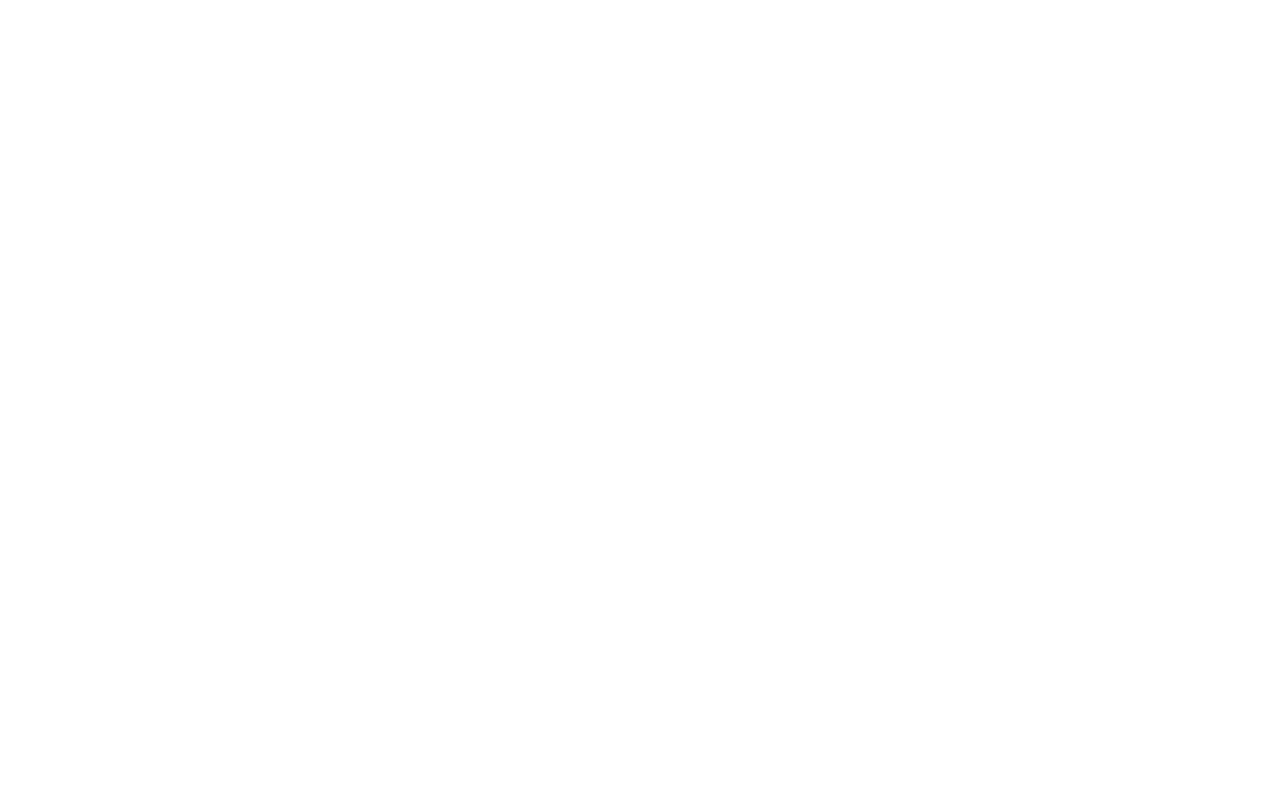
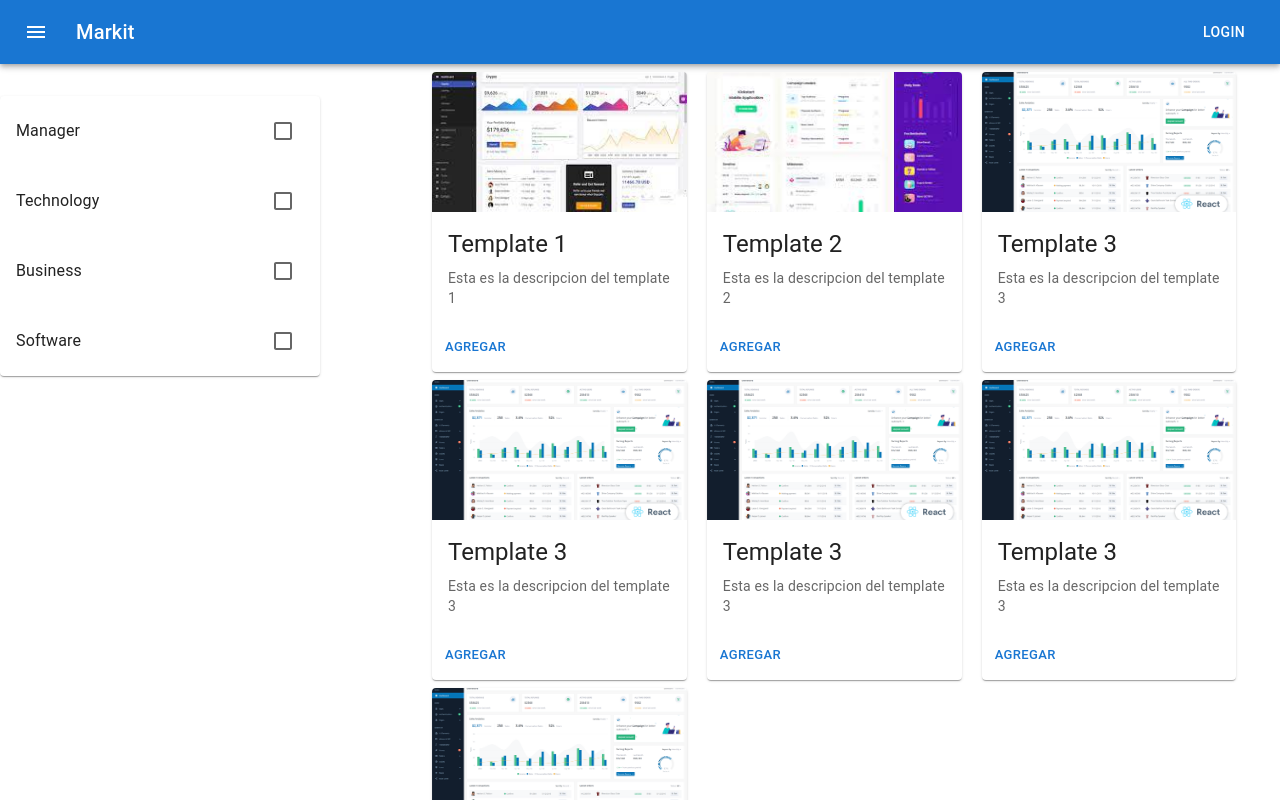
Before and after one commit to kelthaz/marketplace-para-clientes, a React (Create React App) app: page / in a window 1280 px wide. Before the commit this address had no page. Shown: the top 800 px of the page. Built offline with nearby package versions, Linux system fonts and the light colour scheme.

Commit message:
Filtros por categoria

```diff
--- a/src/App.js
+++ b/src/App.js
@@ -1,6 +1,7 @@
 import './App.css';
 import Home from './components/home/home.js';
 import UserRegistry from './components/user-registry/userRegistry.js'
+import ProductDetail from './components/product-detail/productDetail';
 import { BrowserRouter, Routes, Route } from 'react-router-dom';
 import { ProtectedRoute } from './components/protected-routes/protected-routes';
 import { useState } from 'react';
@@ -24,8 +25,8 @@ const  App = ()  => {
           <Route element={<ProtectedRoute isAllowed={isAllowed}/>}>
               <Route path='/administracion' element={<Home />}></Route>
           </Route>
-
           <Route path='/login' element={<UserRegistry  sendDataUser={getUserAllowed}/>}></Route>
+          <Route path='/' element={<ProductDetail />}></Route>
         </Routes>
      </BrowserRouter>
     </>
--- a/src/components/admin-providers/adminForm.js
+++ b/src/components/admin-providers/adminForm.js
@@ -22,7 +22,7 @@ import axios from 'axios';
         nombre: name,
         usuario: userName,
         rol: rol
-        }).then((response) => {
+     }).then((response) => {
         console.log('response',response)
         })
     }
--- /dev/null
+++ b/src/components/product-detail/productDetail.js
@@ -0,0 +1,43 @@
+import Grid from '@mui/material/Grid';
+import AppBar from '@mui/material/AppBar';
+import Box from '@mui/material/Box';
+import Toolbar from '@mui/material/Toolbar';
+import Typography from '@mui/material/Typography';
+import Button from '@mui/material/Button';
+import IconButton from '@mui/material/IconButton';
+import MenuIcon from '@mui/icons-material/Menu';
+import { useNavigate } from 'react-router-dom';
+import ProductsAndServices from '../products-and-services/productsAndServices';
+
+
+ const ProductDetail = () => {
+
+const navigate = useNavigate()
+
+  return (
+    <Grid container justifyContent={'center'} >
+         <Box sx={{ flexGrow: 1 }}>
+      <AppBar position="static">
+        <Toolbar>
+          <IconButton
+            size="large"
+            edge="start"
+            color="inherit"
+            aria-label="menu"
+            sx={{ mr: 2 }}
+          >
+            <MenuIcon />
+          </IconButton>
+          <Typography variant="h6" component="div" sx={{ flexGrow: 1 }}>
+            Markit
+          </Typography>
+          <Button color="inherit" onClick={() => {navigate('/login')}}>Login</Button>
+        </Toolbar>
+      </AppBar>
+    </Box>
+      <ProductsAndServices/>
+    </Grid>
+  );
+}
+
+export default ProductDetail
--- a/src/components/products-and-services/productsAndServices.js
+++ b/src/components/products-and-services/productsAndServices.js
@@ -5,24 +5,21 @@ import CardContent from '@mui/material/CardContent';
 import CardMedia from '@mui/material/CardMedia';
 import Button from '@mui/material/Button';
 import Typography from '@mui/material/Typography';
-// import imgTemplate1 from 'seassets/template1.jpg'
 import Grid from '@mui/material/Grid';
 import imgTemplate1 from './assets/template1.jpg'
 import imgTemplate2 from './assets/template2.jpg'
 import imgTemplate3 from './assets/template3.png'
-import Divider from '@mui/material/Divider';
 import Paper from '@mui/material/Paper';
 import MenuList from '@mui/material/MenuList';
 import MenuItem from '@mui/material/MenuItem';
 import ListItemText from '@mui/material/ListItemText';
-// import ListItemIcon from '@mui/material/ListItemIcon';
-// import ContentCut from '@mui/icons-material/ContentCut';
-// import ContentCopy from '@mui/icons-material/ContentCopy';
-// import ContentPaste from '@mui/icons-material/ContentPaste';
-// import Cloud from '@mui/icons-material/Cloud';
+import Snackbar from '@mui/material/Snackbar';
+import { useState } from 'react';
+import MuiAlert from '@mui/material/Alert';
+import Checkbox from '@mui/material/Checkbox';
 
 const  ProductsAndServices = ()  => {
-   const data = [
+   const [data, setData] = useState([
     {
       id:1,title: 'Template 1', description:'Esta es la descripcion del template 1',
       category: 'Technology', price: '10$', img: imgTemplate1
@@ -33,66 +30,129 @@ const  ProductsAndServices = ()  => {
     },
     {
       id:3,title: 'Template 3', description:'Esta es la descripcion del template 3',
+      category: 'Manager', price: '30$', img: imgTemplate3
+    },
+    {
+      id:4,title: 'Template 3', description:'Esta es la descripcion del template 3',
+      category: 'Software', price: '30$', img: imgTemplate3
+    },
+    {
+      id:5,title: 'Template 3', description:'Esta es la descripcion del template 3',
       category: 'Technology', price: '30$', img: imgTemplate3
     },
+    {
+      id:6,title: 'Template 3', description:'Esta es la descripcion del template 3',
+      category: 'Technology', price: '30$', img: imgTemplate3
+    },
+    {
+      id:7,title: 'Template 3', description:'Esta es la descripcion del template 3',
+      category: 'Software', price: '30$', img: imgTemplate3
+    },
 
+  ])
+
+  const [state, setState] = useState({
+    open: false,
+    vertical: 'top',
+    horizontal: 'center',
+  });
+
+  const { vertical, horizontal } = state;
+
+  const addItem = () => {
+    setState({ open: true, vertical: 'bottom', horizontal: 'right', });
+      setTimeout(() => {
+        setState({ open: false, vertical: 'bottom', horizontal: 'right', });
+      }, 6000);
+  }
+
+  const Alert = React.forwardRef(function Alert(props, ref) {
+    return <MuiAlert elevation={6} ref={ref} variant="filled" {...props} />;
+  });
+
+  const label = { inputProps: { 'aria-label': 'Checkbox demo' } };
+
+  const dataSelected = [{id:1,
+    title: 'Manager'},
+    {id:2, title: 'Technology'},
+    {id:3,title: 'Business'},
+    { id:4,title: 'Software'}
   ]
 
-  console.log(typeof data[0].img)
+  const check =  (id) => {
+    console.log('entro',id)
+    // // return console.log(id)
+    dataSelected.map((item) => {
+      console.log(item)
+    })
+
+
+
+    if (id === 2) {
+      setData([{
+        id:3,title: 'Template 3', description:'Esta es la descripcion del template 3',
+        category: 'Technology', price: '30$', img: imgTemplate3
+      }])
+    } else if(id === 1) {
+
+      setData([{
+        id:1,title: 'Template 1', description:'Esta es la descripcion del template 1',
+        category: 'Manager', price: '10$', img: imgTemplate1
+      }])
+    } else if ( id === 3) {
+      setData([{
+        id:2,title: 'Template 2', description:'Esta es la descripcion del template 2',
+        category: 'Bussines', price: '20$', img: imgTemplate2
+      }])
+    } else {
+      setData([
+        {
+          id:7,title: 'Template 3', description:'Esta es la descripcion del template 3',
+          category: 'Software', price: '30$', img: imgTemplate3
+        },
+        {
+          id:4,title: 'Template 3', description:'Esta es la descripcion del template 3 22222',
+          category: 'Software', price: '30$', img: imgTemplate3
+        }
+      ])
+    }
+
+  }
+
+
+
     return (
       <>
       <Grid container spacing={2}>
-        <Grid item md={6}>
+        <Grid item md={4} mt={4}>
           <Paper sx={{ width: 320, maxWidth: '100%' }}>
-      <MenuList>
-        <MenuItem>
-          {/* <ListItemIcon>
-            <ContentCut fontSize="small" />
-          </ListItemIcon> */}
-          <ListItemText>Cut</ListItemText>
-          <Typography variant="body2" color="text.secondary">
-            ⌘X
-          </Typography>
-        </MenuItem>
-        <MenuItem>
-          {/* <ListItemIcon>
-            <ContentCopy fontSize="small" />
-          </ListItemIcon> */}
-          <ListItemText>Copy</ListItemText>
-          <Typography variant="body2" color="text.secondary">
-            ⌘C
-          </Typography>
-        </MenuItem>
-        <MenuItem>
-          {/* <ListItemIcon>
-            <ContentPaste fontSize="small" />
-          </ListItemIcon> */}
-          <ListItemText>Paste</ListItemText>
-          <Typography variant="body2" color="text.secondary">
-            ⌘V
-          </Typography>
-        </MenuItem>
-        <Divider />
-        <MenuItem>
-          {/* <ListItemIcon>
-            <Cloud fontSize="small" />
-          </ListItemIcon> */}
-          <ListItemText>Web Clipboard</ListItemText>
+              {
+                dataSelected.map((data) => (
+                  <MenuList key={data.id}>
+                    <MenuItem >
+                      <ListItemText>{data.title}</ListItemText>
+                      <Checkbox onClick={() => {check(data.id)}} {...label} />
                     </MenuItem>
                   </MenuList>
+                ))
+              }
           </Paper>
         </Grid>
-        <Grid item md={6}>
+
+        <Grid item md={8} style={{  width: '900px', maxWidth: '100%'}}>
           {
             data.map( (item) => (
-            <Card key={item.id} sx={{ maxWidth: 345 }}>
+              <Card style={{  height: '300px',
+              width: 'calc(33% - 25px)',
+              margin: '8px 20px 0 0',
+              float: 'left'}} key={item.id} sx={{ maxWidth: 345 }}>
                 <CardMedia
                   component="img"
                   alt={item.alt}
                   height="140"
                   image={item.img}
                 />
-              <CardContent>
+                <CardContent pb={0}>
                   <Typography gutterBottom variant="h5" component="div">
                     {item.title}
                   </Typography>
@@ -101,11 +161,30 @@ const  ProductsAndServices = ()  => {
                   </Typography>
                 </CardContent>
                 <CardActions>
-                <Button size="small">Agregar</Button>
+                  <Button size="small" onClick={() => {addItem()}}>Agregar</Button>
                 </CardActions>
               </Card>
               )
             )}
+            <Snackbar
+              autoHideDuration={6000}
+              anchorOrigin={{ vertical, horizontal }}
+              open={state.open }
+              severity="success"
+              key={vertical + horizontal}
+              // onClose={handleClose}
+            >
+              <Alert severity="success" sx={{ width: '100%' }}>
+              Item agregado al carrito
+              </Alert>
+            </Snackbar>
+
+              {/* <Snackbar
+                open={open }
+                severity="info"
+              >
+            <Alert severity="info">This is an information message!</Alert>
+          </Snackbar> */}
         </Grid>
       </Grid>
 
--- a/src/components/user-registry/userRegistry.js
+++ b/src/components/user-registry/userRegistry.js
@@ -78,8 +78,13 @@ const  UserRegistry = ({sendDataUser})  => {
           <Grid item xs={12} ml={10} mt={4}>
             <TextField id="password" label="Contraseña" type="password" variant="outlined" onChange={onChangePassword}  />
           </Grid>
-          <Grid item xs={2} mt={4} ml={10} mb={4}>
-            <Button variant="contained" color={'success'} onClick={login}>Ingresar</Button>
+          <Grid container mb={4}>
+            <Grid item xs={2} mx={9} mt={4}>
+              <Button variant="contained" color={'primary'} onClick={() => {navigate('/')}}>Regresar</Button>
+            </Grid>
+            <Grid item xs={2} mt={4}>
+              <Button variant="contained" color={'success'} onClick={login}>Ingresar</Button>
+            </Grid>
           </Grid>
         </Grid>
       </Grid>
```
Lines whose indentation alone changed are shown as unchanged.
